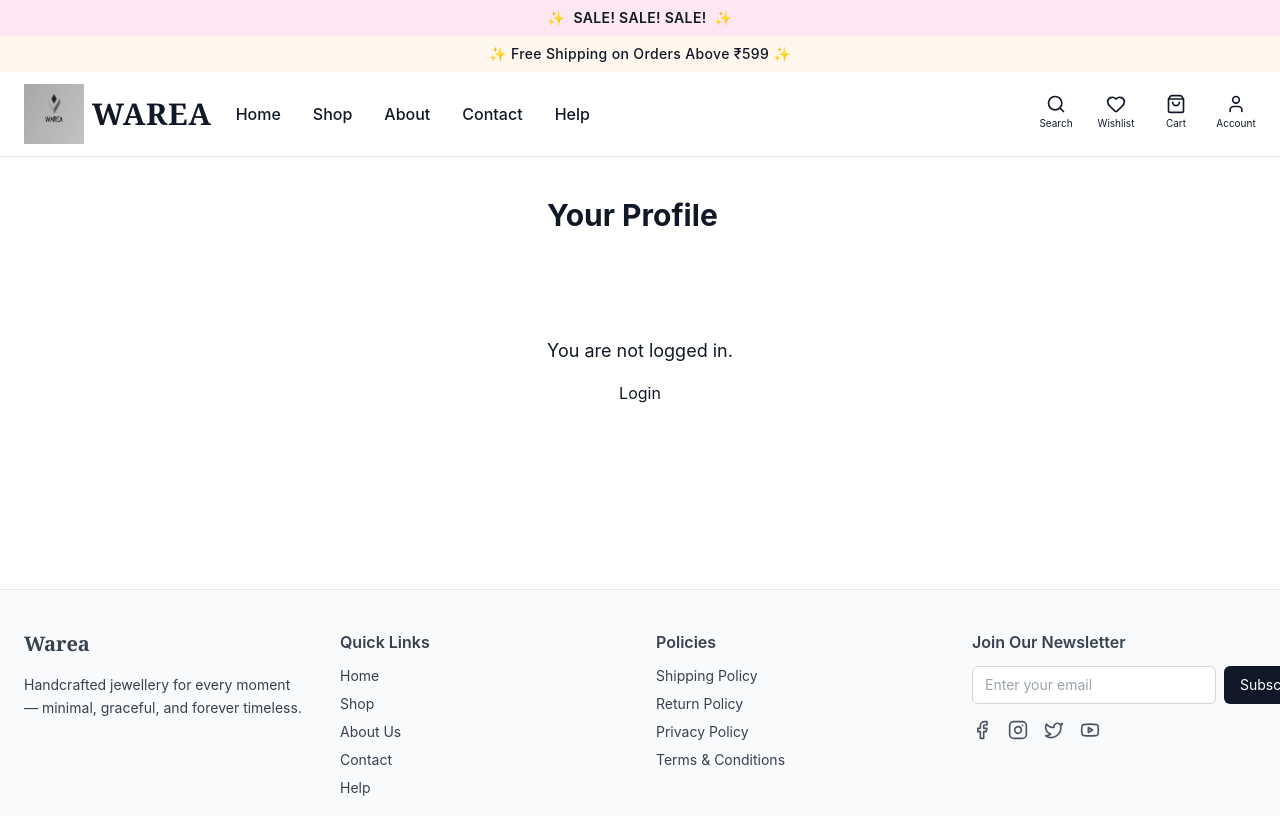
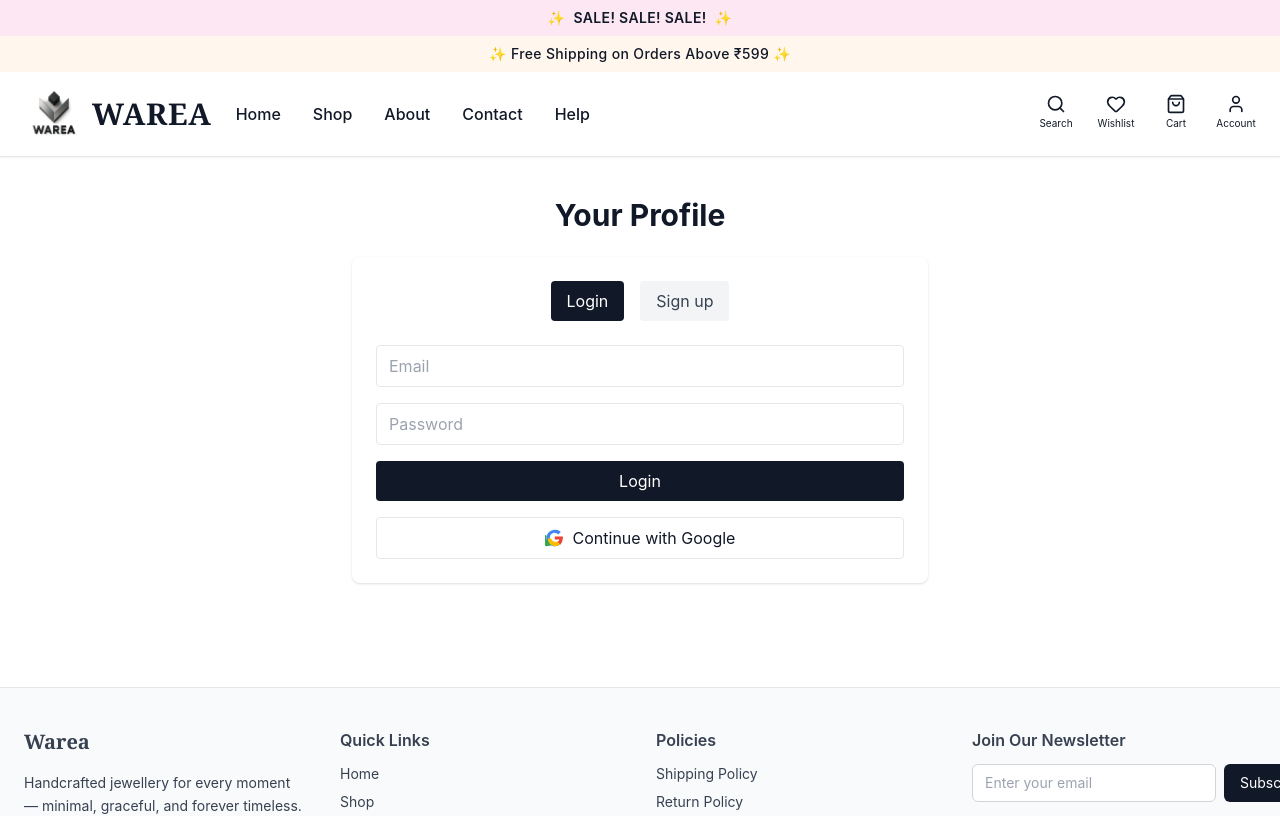
Before and after one commit to mohitkmr8566-ark/warea, a Next.js app: page /profile in a window 1280 px wide. Shown: the top 816 px of the page. Built offline with nearby package versions, Linux system fonts and the light colour scheme; no server answers.

Commit message:
Integrated Firebase Auth (email + Google), updated Profile and Checkout flows, added Google icon and Warea logo polish

```diff
--- a/pages/profile.js
+++ b/pages/profile.js
@@ -1,28 +1,180 @@
 import Head from "next/head";
+import { useState } from "react";
 import { useAuth } from "@/store/AuthContext";
 
 export default function ProfilePage() {
-  const { user, logout } = useAuth();
+  const { user, login, logout, signup, googleLogin } = useAuth();
+  const [tab, setTab] = useState("login");
+  const [form, setForm] = useState({
+    email: "",
+    name: "",
+    password: "",
+  });
+
+  const handleLogin = async (e) => {
+    e.preventDefault();
+    await login(form.email, form.password);
+    setForm({ email: "", name: "", password: "" });
+  };
+
+  const handleSignup = async (e) => {
+    e.preventDefault();
+    await signup(form.email, form.password, form.name);
+    setForm({ email: "", name: "", password: "" });
+  };
 
   return (
     <>
-      <Head><title>Profile — Warea</title></Head>
+      <Head>
+        <title>Profile — Warea</title>
+      </Head>
+
       <main className="page-container py-10">
-        <h1 className="text-3xl font-bold mb-6">Your Profile</h1>
+        <h1 className="text-3xl font-bold mb-6 text-center">Your Profile</h1>
 
         {!user ? (
-          <div className="text-center py-20">
-            <p className="text-lg mb-4">You are not logged in.</p>
-            <a href="/login" className="btn btn-primary">Login</a>
+          <div className="max-w-xl mx-auto bg-white p-6 rounded-lg shadow">
+            {/* Tabs */}
+            <div className="flex gap-4 mb-6 justify-center">
+              <button
+                className={`px-4 py-2 rounded ${
+                  tab === "login"
+                    ? "bg-gray-900 text-white"
+                    : "bg-gray-100 text-gray-700"
+                }`}
+                onClick={() => setTab("login")}
+              >
+                Login
+              </button>
+              <button
+                className={`px-4 py-2 rounded ${
+                  tab === "signup"
+                    ? "bg-gray-900 text-white"
+                    : "bg-gray-100 text-gray-700"
+                }`}
+                onClick={() => setTab("signup")}
+              >
+                Sign up
+              </button>
+            </div>
+
+            {/* Login Form */}
+            {tab === "login" ? (
+              <form onSubmit={handleLogin} className="space-y-4">
+                <input
+                  type="email"
+                  required
+                  placeholder="Email"
+                  value={form.email}
+                  onChange={(e) =>
+                    setForm((s) => ({ ...s, email: e.target.value }))
+                  }
+                  className="w-full border px-3 py-2 rounded"
+                />
+                <input
+                  type="password"
+                  required
+                  placeholder="Password"
+                  value={form.password}
+                  onChange={(e) =>
+                    setForm((s) => ({ ...s, password: e.target.value }))
+                  }
+                  className="w-full border px-3 py-2 rounded"
+                />
+                <button
+                  type="submit"
+                  className="btn btn-primary w-full mt-2 bg-gray-900 text-white py-2 rounded hover:bg-gray-700"
+                >
+                  Login
+                </button>
+
+                {/* Google Login */}
+                <button
+                  type="button"
+                  onClick={() => googleLogin()}
+                  className="btn btn-ghost w-full mt-3 border flex items-center justify-center gap-2 py-2 rounded hover:bg-gray-100"
+                >
+                  <img
+                    src="/google-icon.svg"
+                    alt="Google"
+                    className="w-5 h-5"
+                  />
+                  Continue with Google
+                </button>
+              </form>
+            ) : (
+              // Signup Form
+              <form onSubmit={handleSignup} className="space-y-4">
+                <input
+                  type="text"
+                  required
+                  placeholder="Full Name"
+                  value={form.name}
+                  onChange={(e) =>
+                    setForm((s) => ({ ...s, name: e.target.value }))
+                  }
+                  className="w-full border px-3 py-2 rounded"
+                />
+                <input
+                  type="email"
+                  required
+                  placeholder="Email"
+                  value={form.email}
+                  onChange={(e) =>
+                    setForm((s) => ({ ...s, email: e.target.value }))
+                  }
+                  className="w-full border px-3 py-2 rounded"
+                />
+                <input
+                  type="password"
+                  required
+                  placeholder="Password"
+                  value={form.password}
+                  onChange={(e) =>
+                    setForm((s) => ({ ...s, password: e.target.value }))
+                  }
+                  className="w-full border px-3 py-2 rounded"
+                />
+                <button
+                  type="submit"
+                  className="btn btn-primary w-full mt-2 bg-gray-900 text-white py-2 rounded hover:bg-gray-700"
+                >
+                  Create account
+                </button>
+
+                {/* Google Signup */}
+                <button
+                  type="button"
+                  onClick={() => googleLogin()}
+                  className="btn btn-ghost w-full mt-3 border flex items-center justify-center gap-2 py-2 rounded hover:bg-gray-100"
+                >
+                  <img
+                    src="/google-icon.svg"
+                    alt="Google"
+                    className="w-5 h-5"
+                  />
+                  Continue with Google
+                </button>
+              </form>
+            )}
           </div>
         ) : (
+          // Logged-in view
           <div className="grid md:grid-cols-3 gap-6">
             <aside className="md:col-span-1 bg-white p-4 rounded-lg shadow">
-              <h2 className="font-medium mb-2">Account Info</h2>
+              <h2 className="font-medium mb-2">Account</h2>
               <div className="text-sm text-gray-700">
-                <p>Email: <strong>{user.email}</strong></p>
+                <p>
+                  Name: <strong>{user.name}</strong>
+                </p>
+                <p className="mt-1">
+                  Email: <strong>{user.email}</strong>
+                </p>
               </div>
-              <button className="mt-4 btn btn-ghost" onClick={logout}>
+              <button
+                className="mt-4 btn btn-ghost bg-gray-100 w-full py-2 rounded hover:bg-gray-200"
+                onClick={() => logout()}
+              >
                 Logout
               </button>
             </aside>
--- a/store/AuthContext.js
+++ b/store/AuthContext.js
@@ -1,75 +1,100 @@
 // store/AuthContext.js
-"use client";
 import { createContext, useContext, useEffect, useState } from "react";
-import { auth, googleProvider } from "@/lib/firebase";
 import {
+  getAuth,
+  GoogleAuthProvider,
   signInWithPopup,
   createUserWithEmailAndPassword,
   signInWithEmailAndPassword,
   signOut,
   onAuthStateChanged,
 } from "firebase/auth";
+import app from "@/lib/firebase";
 import toast from "react-hot-toast";
 
 const AuthContext = createContext();
 
 export function AuthProvider({ children }) {
+  const auth = getAuth(app);
   const [user, setUser] = useState(null);
-  const [loading, setLoading] = useState(true);
 
-  // 🔹 Listen for login/logout automatically
   useEffect(() => {
     const unsubscribe = onAuthStateChanged(auth, (firebaseUser) => {
-      setUser(firebaseUser ? firebaseUser : null);
-      setLoading(false);
+      if (firebaseUser) {
+        setUser({
+          email: firebaseUser.email,
+          name: firebaseUser.displayName || "Customer",
+        });
+        localStorage.setItem("user", JSON.stringify(firebaseUser));
+      } else {
+        setUser(null);
+        localStorage.removeItem("user");
+      }
     });
     return () => unsubscribe();
-  }, []);
+  }, [auth]);
 
-  // 🔹 Email signup
-  const signup = async (email, password) => {
+  // ✅ Email-password signup
+  const signup = async (email, password, name) => {
     try {
-      await createUserWithEmailAndPassword(auth, email, password);
-      toast.success("Account created successfully 🎉");
-    } catch (error) {
-      toast.error(error.message);
+      const res = await createUserWithEmailAndPassword(auth, email, password);
+      const userData = {
+        email: res.user.email,
+        name: name || "Customer",
+      };
+      setUser(userData);
+      toast.success("Account created ✅");
+      return userData;
+    } catch (err) {
+      toast.error(err.message);
+      console.error(err);
     }
   };
 
-  // 🔹 Email login
+  // ✅ Email-password login
   const login = async (email, password) => {
     try {
-      await signInWithEmailAndPassword(auth, email, password);
-      toast.success("Logged in successfully ✅");
-    } catch (error) {
-      toast.error(error.message);
+      const res = await signInWithEmailAndPassword(auth, email, password);
+      const userData = {
+        email: res.user.email,
+        name: res.user.displayName || "Customer",
+      };
+      setUser(userData);
+      toast.success("Logged in ✅");
+      return userData;
+    } catch (err) {
+      toast.error(err.message);
+      console.error(err);
     }
   };
 
-  // 🔹 Google login
+  // ✅ Google login
   const googleLogin = async () => {
     try {
-      await signInWithPopup(auth, googleProvider);
-      toast.success("Logged in with Google 🎯");
-    } catch (error) {
-      toast.error(error.message);
+      const provider = new GoogleAuthProvider();
+      const res = await signInWithPopup(auth, provider);
+      const userData = {
+        email: res.user.email,
+        name: res.user.displayName || "Customer",
+      };
+      setUser(userData);
+      toast.success("Signed in with Google ✅");
+      return userData;
+    } catch (err) {
+      toast.error(err.message);
+      console.error(err);
     }
   };
 
-  // 🔹 Logout
   const logout = async () => {
-    try {
-      await signOut(auth);
-      toast.success("Logged out successfully 👋");
-    } catch (error) {
-      toast.error(error.message);
-    }
+    await signOut(auth);
+    setUser(null);
+    toast.success("Logged out successfully");
   };
 
-  const value = { user, login, signup, googleLogin, logout, loading };
   return (
-    <AuthContext.Provider value={value}>
-      {!loading && children}
+    <AuthContext.Provider value={{ user, login, logout, signup, googleLogin }}>
+      {children}
     </AuthContext.Provider>
   );
 }
```
Also changed, not shown: pages/checkout.js (+42 -14 lines), public/google-icon.svg (added), public/logo.png.
